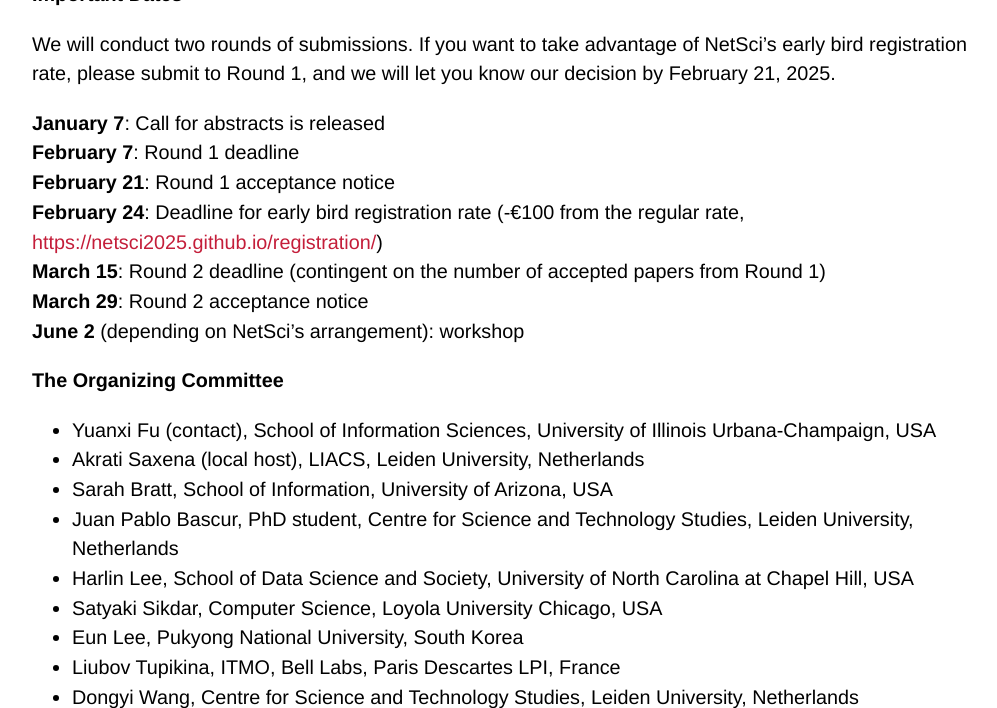
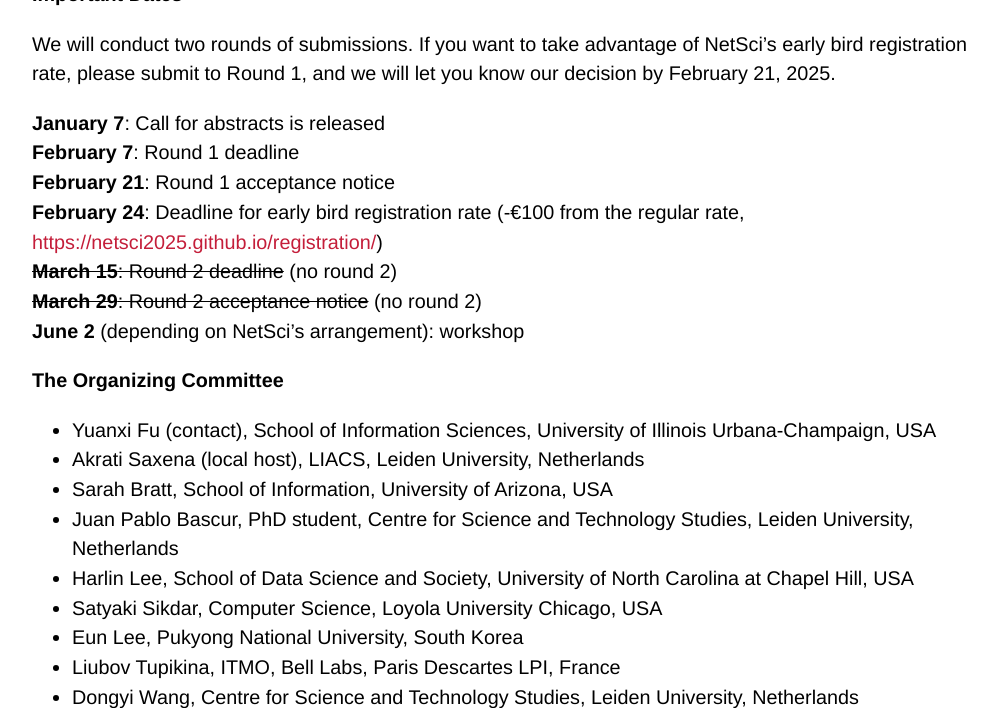
Before and after one commit to netscisci/netscisci.github.io, a Jekyll site: the page built from cfp.md, in a window 1280 px wide and 900 px high, scrolled down 1717 px, cut to the strip 0-708 px from the top of the window. Shown: the whole strip, without its empty margins (140-1137 px from the left). Built offline with Jekyll 4.4.1, drawn with Linux system fonts in a browser that asks for light colours; some web fonts are replaced; our own code applies the rules of GitHub Pages for plain Markdown files.

Commit message:
Update cfp.md

```diff
--- a/cfp.md
+++ b/cfp.md
@@ -35,8 +35,8 @@ We will conduct two rounds of submissions. If you want to take advantage of NetS
 **February 7**: Round 1 deadline
 **February 21**: Round 1 acceptance notice
 **February 24**: Deadline for early bird registration rate (-€100 from the regular rate, [https://netsci2025.github.io/registration/](https://netsci2025.github.io/registration/))
-**March 15**: Round 2 deadline (contingent on the number of accepted papers from Round 1)
-**March 29**: Round 2 acceptance notice
+~~**March 15**: Round 2 deadline~~ (no round 2)
+~~**March 29**: Round 2 acceptance notice~~ (no round 2)
 **June 2** (depending on NetSci’s arrangement): workshop
 
 **The Organizing Committee**
```
